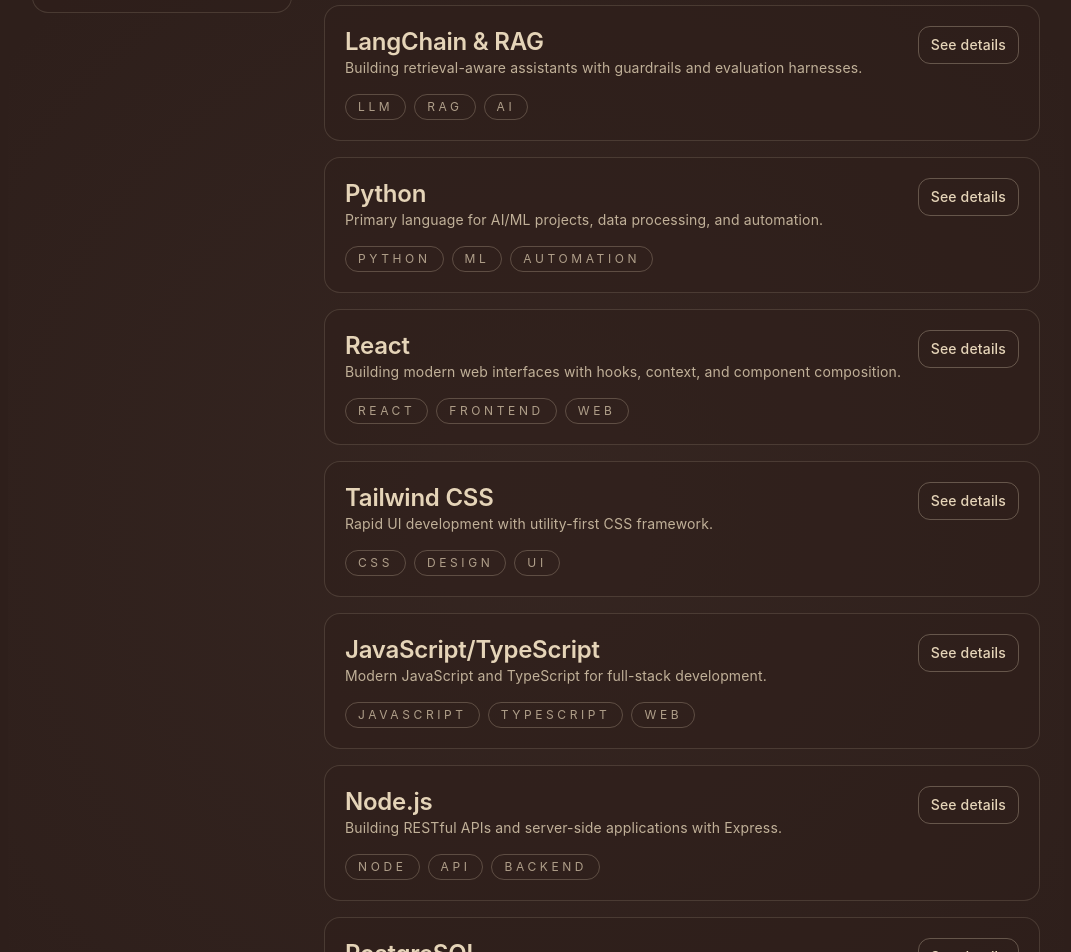
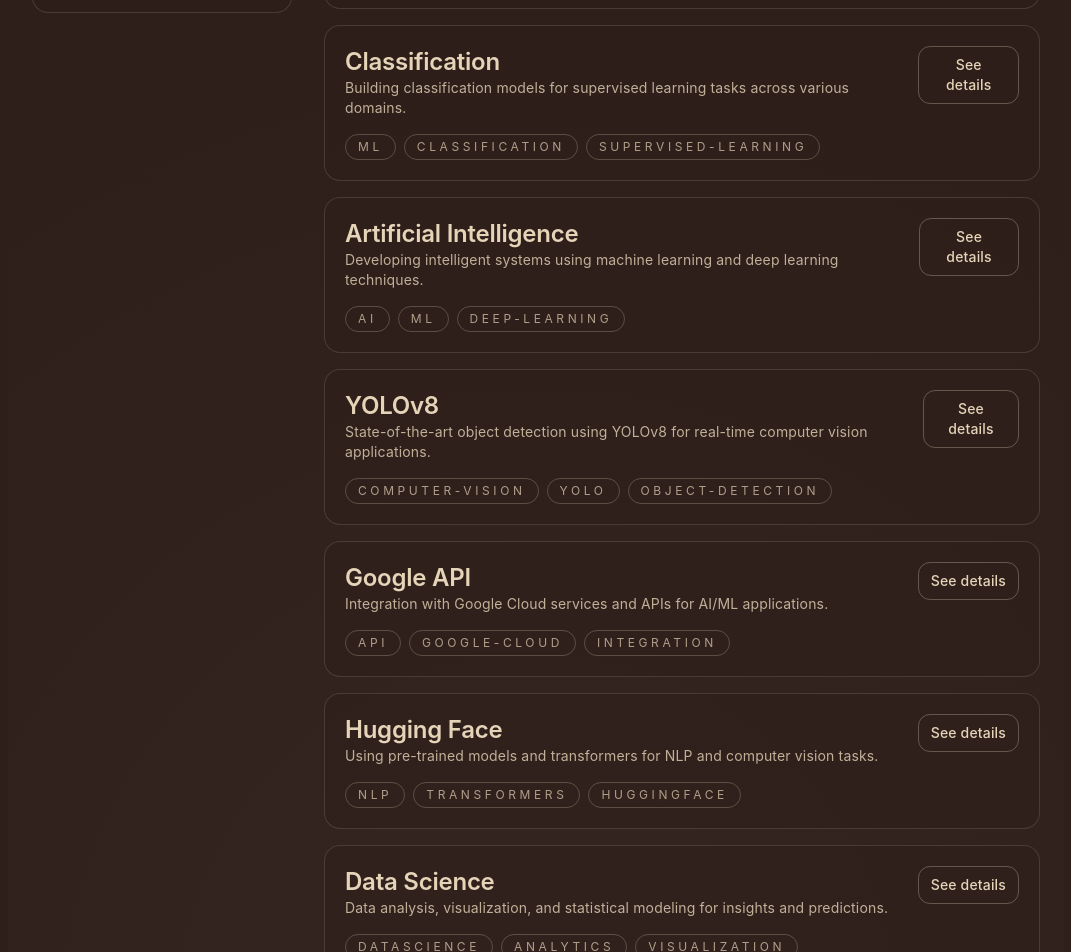
Before and after one commit to Tejo0507/tejo-portfolio, a React (Vite) app: page /skills in a window 1280 px wide. Shown: the part 580-1532 px from the top of the page, without its empty margins (104-1175 px from the left). Built offline with nearby package versions, Linux system fonts and the light colour scheme.

Commit message:
Update skills and projects, move AI Lab to upcoming features, add resume link

```diff
--- a/src/components/Navbar/FloatingNavbar.tsx
+++ b/src/components/Navbar/FloatingNavbar.tsx
@@ -6,7 +6,6 @@
   { label: "Skills", href: "/skills" },
   { label: "Projects", href: "/projects" },
   { label: "Timetable", href: "/timetable" },
-  { label: "AI Lab", href: "/ai-lab" },
   { label: "Upcoming Features", href: "/upcoming-features" },
   { label: "Contact", href: "/contact" },
 ]
--- a/src/data/projects.ts
+++ b/src/data/projects.ts
@@ -29,7 +29,7 @@
 export const projects: ProjectRecord[] = [
   {
     id: "hallucina-labs",
-    title: "Hallucina.labs",
+    title: "Hallucina.in",
     summary: "Advanced AI/ML experimentation platform with hallucination artworks.",
     details: {
       description: "A comprehensive AI laboratory platform for experimenting with hallucination artworks, and prompt engineering techniques.",
@@ -37,10 +37,10 @@
       highlights: ["Hallucination artwork", "Neural Networks", "Prompt engineering"],
     },
     tech: ["Python", "Machine Learning", "NLP", "AI"],
-    year: 2024,
+    year: 2025,
     difficulty: "Advanced",
     repoUrl: "https://github.com/Tejo0507/Hallucina.labs",
-    liveUrl: "",
+    liveUrl: "https://www.hallucina.in",
     images: ["/assets/projects/hallucina-labs.png"],
   },
   {
@@ -52,8 +52,8 @@
       architecture: "Full-stack application with responsive frontend and robust backend API.",
       highlights: ["Live tracking", "Fare estimation", "Driver management"],
     },
-    tech: ["React", "Node.js", "MongoDB", "Google Maps API"],
-    year: 2024,
+    tech: ["Python", "Flask", "PostgreSQL", "Google Maps API"],
+    year: 2025,
     difficulty: "Intermediate",
     repoUrl: "https://github.com/Tejo0507/CabEase",
     liveUrl: "",
@@ -69,7 +69,7 @@
       highlights: ["Custom neural network", " Training Dataset", "Training visualizations"],
     },
     tech: ["Python", "NumPy", "Deep Learning", "Neural Networks"],
-    year: 2024,
+    year: 2025,
     difficulty: "Advanced",
     repoUrl: "https://github.com/Tejo0507/NeuroNet",
     liveUrl: "",
@@ -85,7 +85,7 @@
       highlights: ["Live detection", "80+ object classes", "Webcam integration"],
     },
     tech: ["Python", "YOLOv8", "OpenCV", "PyTorch", "Computer Vision"],
-    year: 2023,
+    year: 2025,
     difficulty: "Advanced",
     repoUrl: "https://github.com/Tejo0507/object-detection-yolov8-coco",
     liveUrl: "",
@@ -101,7 +101,7 @@
       highlights: ["Live translation", "Multi-language support", "Text-to-speech"],
     },
     tech: ["Python", "Speech Recognition", "Translation API", "Audio Processing"],
-    year: 2023,
+    year: 2025,
     difficulty: "Intermediate",
     repoUrl: "https://github.com/Tejo0507/speech_translate_pro",
     liveUrl: "",
@@ -116,8 +116,8 @@
       architecture: "Web application with database integration for persistent storage and analytics.",
       highlights: ["Expense tracking", "Study scheduling", "Analytics dashboard"],
     },
-    tech: ["React", "Node.js", "MongoDB", "Chart.js"],
-    year: 2023,
+    tech: ["Flask", "Python", "SQLite", "Bootstrap"],
+    year: 2025,
     difficulty: "Intermediate",
     repoUrl: "https://github.com/Tejo0507/expense_study_helper",
     liveUrl: "",
--- a/src/data/skills.ts
+++ b/src/data/skills.ts
@@ -24,84 +24,144 @@
 
 export const skills: SkillMeta[] = [
   {
-    id: "pytorch",
-    name: "PyTorch",
-    categoryId: "ml",
-    level: 85,
-    description: "Building and training deep learning models for NLP and computer vision tasks.",
-    tags: ["ml", "pytorch", "deep-learning"],
-    notes: "Focus on practical implementations and model optimization for real-world applications.",
-    links: [{ label: "AI Projects", href: "/projects" }],
-  },
-  {
     id: "tensorflow",
     name: "TensorFlow",
     categoryId: "ml",
-    level: 80,
+    level: 85,
     description: "Developing machine learning models and deploying them to production environments.",
     tags: ["ml", "tensorflow", "deployment"],
     notes: "Experience with TensorFlow Serving and model optimization techniques.",
     links: [{ label: "ML Projects", href: "/projects" }],
   },
   {
-    id: "langchain",
-    name: "LangChain & RAG",
+    id: "regression",
+    name: "Regression",
+    categoryId: "ml",
+    level: 88,
+    description: "Statistical modeling and predictive analytics using linear and non-linear regression techniques.",
+    tags: ["ml", "regression", "statistics"],
+    notes: "Expertise in linear regression, polynomial regression, and regularization techniques.",
+    links: [{ label: "Projects", href: "/projects" }],
+  },
+  {
+    id: "classification",
+    name: "Classification",
+    categoryId: "ml",
+    level: 90,
+    description: "Building classification models for supervised learning tasks across various domains.",
+    tags: ["ml", "classification", "supervised-learning"],
+    notes: "Experience with logistic regression, decision trees, random forests, and SVM.",
+    links: [{ label: "ML Projects", href: "/projects" }],
+  },
+  {
+    id: "ai",
+    name: "Artificial Intelligence",
+    categoryId: "ml",
+    level: 87,
+    description: "Developing intelligent systems using machine learning and deep learning techniques.",
+    tags: ["ai", "ml", "deep-learning"],
+    notes: "Focus on practical AI applications and model deployment.",
+    links: [{ label: "AI Projects", href: "/projects" }],
+  },
+  {
+    id: "yolov8",
+    name: "YOLOv8",
+    categoryId: "ml",
+    level: 82,
+    description: "State-of-the-art object detection using YOLOv8 for real-time computer vision applications.",
+    tags: ["computer-vision", "yolo", "object-detection"],
+    notes: "Experience with YOLO models for live detection and custom training.",
+    links: [{ label: "Computer Vision", href: "/projects" }],
+  },
+  {
+    id: "google-api",
+    name: "Google API",
     categoryId: "ml",
     level: 75,
-    description: "Building retrieval-aware assistants with guardrails and evaluation harnesses.",
-    tags: ["llm", "rag", "ai"],
-    notes: "Experimenting with structured outputs, memory windows, and voice-first UX.",
-    links: [{ label: "AI Lab", href: "/ai-lab" }],
+    description: "Integration with Google Cloud services and APIs for AI/ML applications.",
+    tags: ["api", "google-cloud", "integration"],
+    notes: "Working with Google Maps API, Cloud Vision, and other Google services.",
+    links: [{ label: "Projects", href: "/projects" }],
+  },
+  {
+    id: "huggingface",
+    name: "Hugging Face",
+    categoryId: "ml",
+    level: 80,
+    description: "Using pre-trained models and transformers for NLP and computer vision tasks.",
+    tags: ["nlp", "transformers", "huggingface"],
+    notes: "Experience with model fine-tuning and deployment using Hugging Face ecosystem.",
+    links: [{ label: "NLP Projects", href: "/projects" }],
+  },
+  {
+    id: "datascience",
+    name: "Data Science",
+    categoryId: "ml",
+    level: 85,
+    description: "Data analysis, visualization, and statistical modeling for insights and predictions.",
+    tags: ["datascience", "analytics", "visualization"],
+    notes: "Expertise in exploratory data analysis, feature engineering, and data storytelling.",
+    links: [{ label: "Data Projects", href: "/projects" }],
   },
   {
     id: "python",
     name: "Python",
     categoryId: "ml",
-    level: 88,
+    level: 92,
     description: "Primary language for AI/ML projects, data processing, and automation.",
     tags: ["python", "ml", "automation"],
     notes: "Extensive experience with NumPy, Pandas, scikit-learn, and ML frameworks.",
     links: [{ label: "Projects", href: "/projects" }],
   },
   {
-    id: "react",
-    name: "React",
+    id: "html",
+    name: "HTML",
     categoryId: "frontend",
-    level: 82,
-    description: "Building modern web interfaces with hooks, context, and component composition.",
-    tags: ["react", "frontend", "web"],
-    notes: "Experience with React Router, state management, and performance optimization.",
-    links: [{ label: "Portfolio", href: "/" }],
+    level: 90,
+    description: "Semantic HTML5 markup for building structured and accessible web pages.",
+    tags: ["html", "web", "frontend"],
+    notes: "Strong foundation in semantic HTML and web accessibility standards.",
+    links: [{ label: "Web Projects", href: "/projects" }],
+  },
+  {
+    id: "css",
+    name: "CSS",
+    categoryId: "frontend",
+    level: 88,
+    description: "Modern CSS for responsive design, animations, and styling.",
+    tags: ["css", "design", "styling"],
+    notes: "Experience with CSS Grid, Flexbox, and modern layout techniques.",
+    links: [{ label: "Design", href: "/projects" }],
   },
   {
     id: "tailwind",
     name: "Tailwind CSS",
     categoryId: "frontend",
-    level: 80,
+    level: 85,
     description: "Rapid UI development with utility-first CSS framework.",
     tags: ["css", "design", "ui"],
     notes: "Building responsive and accessible interfaces with custom design systems.",
     links: [{ label: "Design", href: "/projects" }],
   },
   {
-    id: "javascript",
-    name: "JavaScript/TypeScript",
-    categoryId: "frontend",
-    level: 85,
-    description: "Modern JavaScript and TypeScript for full-stack development.",
-    tags: ["javascript", "typescript", "web"],
-    notes: "Strong foundation in ES6+, async patterns, and type-safe development.",
-    links: [{ label: "Web Projects", href: "/projects" }],
+    id: "java",
+    name: "Java",
+    categoryId: "backend",
+    level: 80,
+    description: "Object-oriented programming with Java for backend development.",
+    tags: ["java", "backend", "oop"],
+    notes: "Experience with Java fundamentals and application development.",
+    links: [{ label: "Projects", href: "/projects" }],
   },
   {
-    id: "node",
-    name: "Node.js",
+    id: "c",
+    name: "C",
     categoryId: "backend",
-    level: 78,
-    description: "Building RESTful APIs and server-side applications with Express.",
-    tags: ["node", "api", "backend"],
-    notes: "Experience with authentication, middleware patterns, and database integration.",
-    links: [{ label: "Backend", href: "/projects" }],
+    level: 75,
+    description: "Systems programming and algorithm implementation in C.",
+    tags: ["c", "systems", "programming"],
+    notes: "Strong foundation in C programming and data structures.",
+    links: [{ label: "Projects", href: "/projects" }],
   },
   {
     id: "postgres",
@@ -112,16 +172,6 @@
     tags: ["sql", "database", "data"],
     notes: "Working with complex queries, indexes, and data modeling.",
     links: [{ label: "Data Projects", href: "/projects" }],
-  },
-  {
-    id: "mongodb",
-    name: "MongoDB",
-    categoryId: "backend",
-    level: 70,
-    description: "NoSQL database for flexible data storage and retrieval.",
-    tags: ["nosql", "database", "mongodb"],
-    notes: "Experience with document modeling and aggregation pipelines.",
-    links: [{ label: "Projects", href: "/projects" }],
   },
   {
     id: "git",
@@ -143,4 +193,14 @@
     notes: "Creating efficient Docker images and compose configurations.",
     links: [{ label: "DevOps", href: "/projects" }],
   },
+  {
+    id: "pytorch",
+    name: "PyTorch",
+    categoryId: "ml",
+    level: 85,
+    description: "Building and training deep learning models for NLP and computer vision tasks.",
+    tags: ["ml", "pytorch", "deep-learning"],
+    notes: "Focus on practical implementations and model optimization for real-world applications.",
+    links: [{ label: "AI Projects", href: "/projects" }],
+  },
 ]
--- a/src/pages/Landing.tsx
+++ b/src/pages/Landing.tsx
@@ -53,12 +53,14 @@
           >
             Contact
           </Link>
-          <Link
-            to="/ai-lab"
-            className="w-full rounded-2xl border border-medium/20 bg-dark/30 px-8 py-3 text-center text-base font-semibold text-medium/90 transition-colors duration-smooth ease-smooth hover:bg-dark/60 sm:w-auto"
+          <a
+            href="https://drive.google.com/drive/folders/1xocmVEM7EEHEkorWQSsCVGztGYg0Qsvr?usp=sharing"
+            target="_blank"
+            rel="noopener noreferrer"
+            className="w-full rounded-2xl border border-medium/40 bg-transparent px-8 py-3 text-center text-base font-semibold text-medium transition-colors duration-smooth ease-smooth hover:bg-dark/60 sm:w-auto"
           >
-            Visit AI Lab
-          </Link>
+            Resume
+          </a>
         </motion.div>
       </div>
 
--- a/src/pages/UpcomingFeatures/index.tsx
+++ b/src/pages/UpcomingFeatures/index.tsx
@@ -13,6 +13,12 @@
     id: "os",
     title: "OS",
     description: "A mini operating system interface with desktop, windows, and app experiences.",
+    status: "Under Development",
+  },
+  {
+    id: "ailab",
+    title: "AI Lab",
+    description: "Interactive AI/ML experimentation platform with live demos, model testing, and cutting-edge AI tools.",
     status: "Under Development",
   },
   {
```
